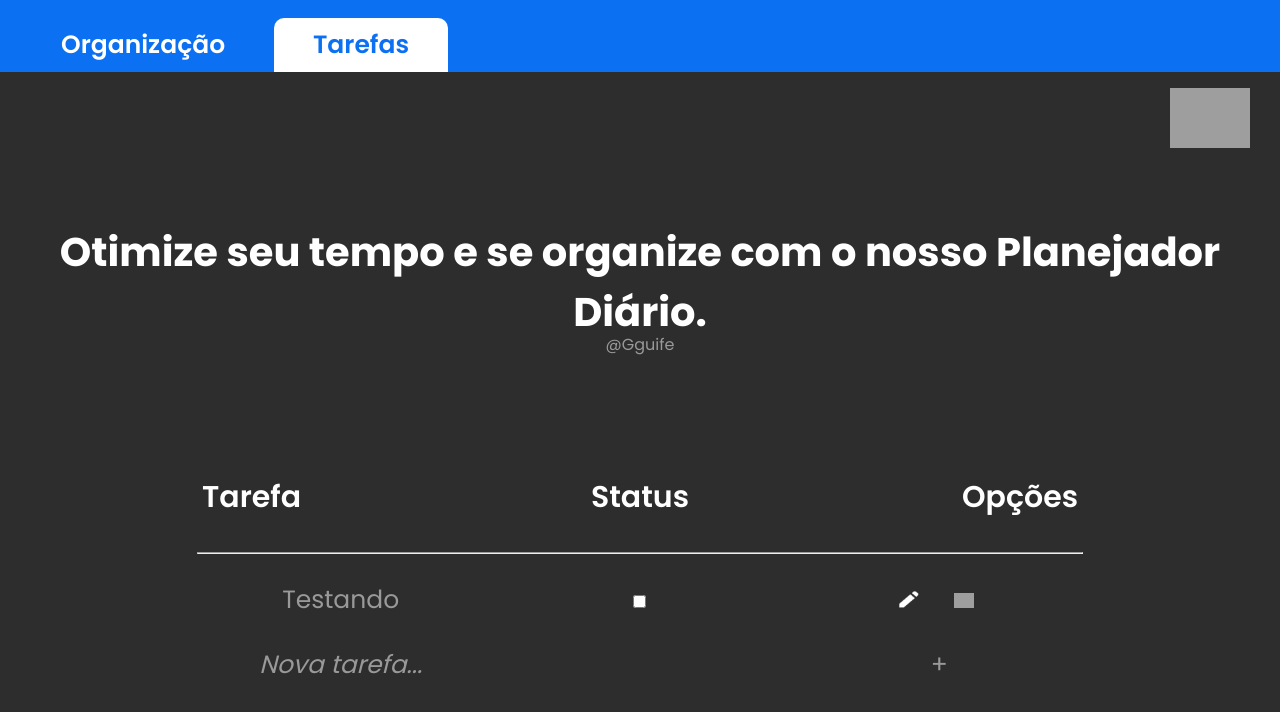
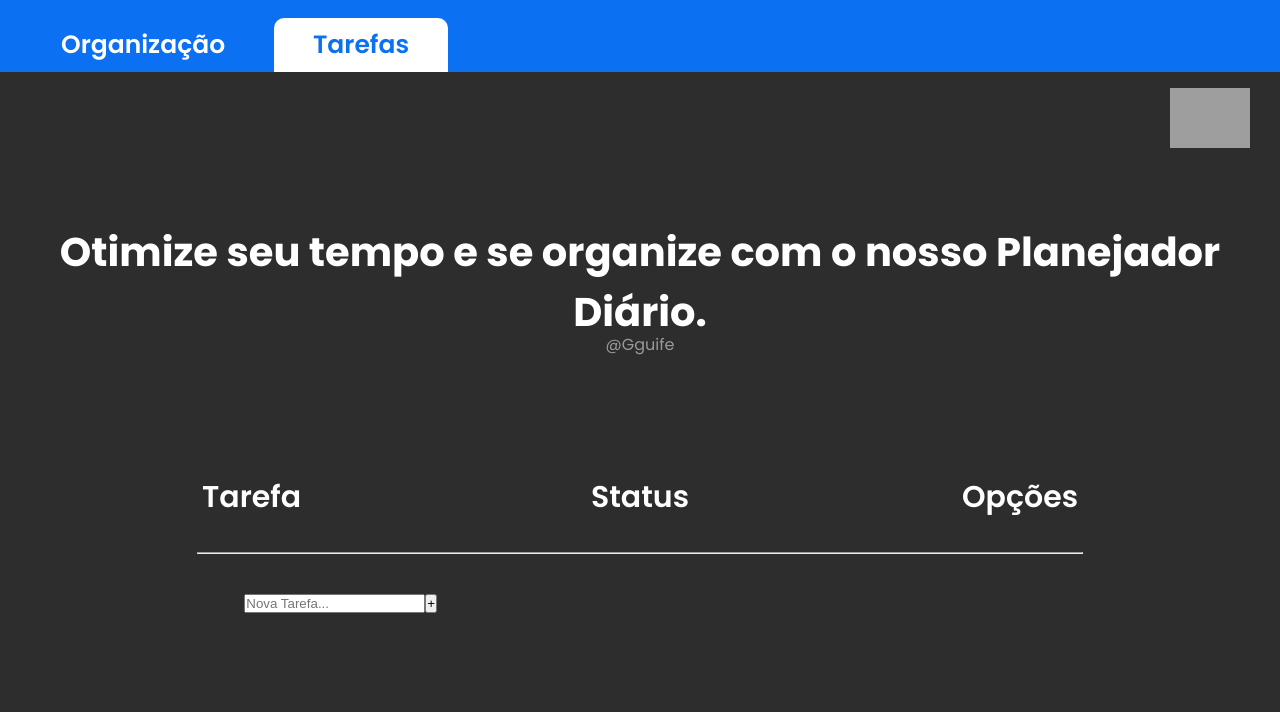
Before and after one commit to Gguife/Todo-list-DNC, a React (Vite) app: page / in a window 1280 px wide. Shown: the top 712 px of the page. Built offline with nearby package versions, Linux system fonts and the light colour scheme; grey boxes are pictures that could not be loaded.

Commit message:
End of project functionality

```diff
--- a/src/pages/ItemList/ItemList.jsx
+++ b/src/pages/ItemList/ItemList.jsx
@@ -1,5 +1,5 @@
 import './ItemList.scss'
-import { useState } from 'react'
+import { useEffect, useState } from 'react'
 import { Link } from 'react-router-dom'
 
 //Icons
@@ -11,7 +11,37 @@ import { Header } from '../../components/header/Header'
 import { Title } from '../../components/title/Title'
 
 export const ItemList = () => {
+  const [tasks, setTasks] = useState([])
 
+  //Envio da Nova tarefa
+  const handleSubmit = (event) =>{
+    event.preventDefault()
+    const newTask = event.target.elements.task.value
+    setTasks(tasks => [...tasks, {name: newTask, completed: false}])
+    event.target.reset()
+  }
+
+  //Checkbox toggle
+  const handleToggle = (key) =>{
+    setTasks(tasks => {
+      const updatedTasks = tasks.map((task, i) => {
+        if (i === key) {
+          return { ...task, completed: !task.completed };
+        }
+        return task;
+      });
+      return updatedTasks;
+    });
+  }
+
+  //Funcionalidade dos botoes Edit e Delite
+  const handleDelite = (key) =>{
+    setTasks(tasks => {
+      const updatedTasks = [...tasks]
+      updatedTasks.splice(key, 1)
+      return updatedTasks
+    })
+  }
 
   return (
 
@@ -35,16 +65,23 @@ export const ItemList = () => {
                 <hr />
               </td>
             </tr>
-              <td>Testando</td>
-              <td><input type="checkbox" /></td>
+            {tasks.map((task, key) => (
+              <tr key={key}>
+                <td>{task.name}</td>
+                <td><input type="checkbox" checked={task.completed} onChange={() => handleToggle(key)} /></td>
+                <td>
+                  <img src={Delete} alt="Deletar" onClick={() => handleDelite(key)} />
+                </td>
+              </tr>
+            ))
+            }
+            <tr>
               <td>
-                <img src={Edit} alt="Editar" />
-                <img src={Delete} alt="Remover" />
+                <form action="" onSubmit={handleSubmit}>
+                  <input type="text" name='task' placeholder='Nova Tarefa...' />
+                  <button type='submit'>+</button>
+                </form>
               </td>
-            <tr>
-              <td><em>Nova tarefa...</em></td>
-              <td></td>
-              <td>+</td>
             </tr>
           </tbody>
         </table>
```
